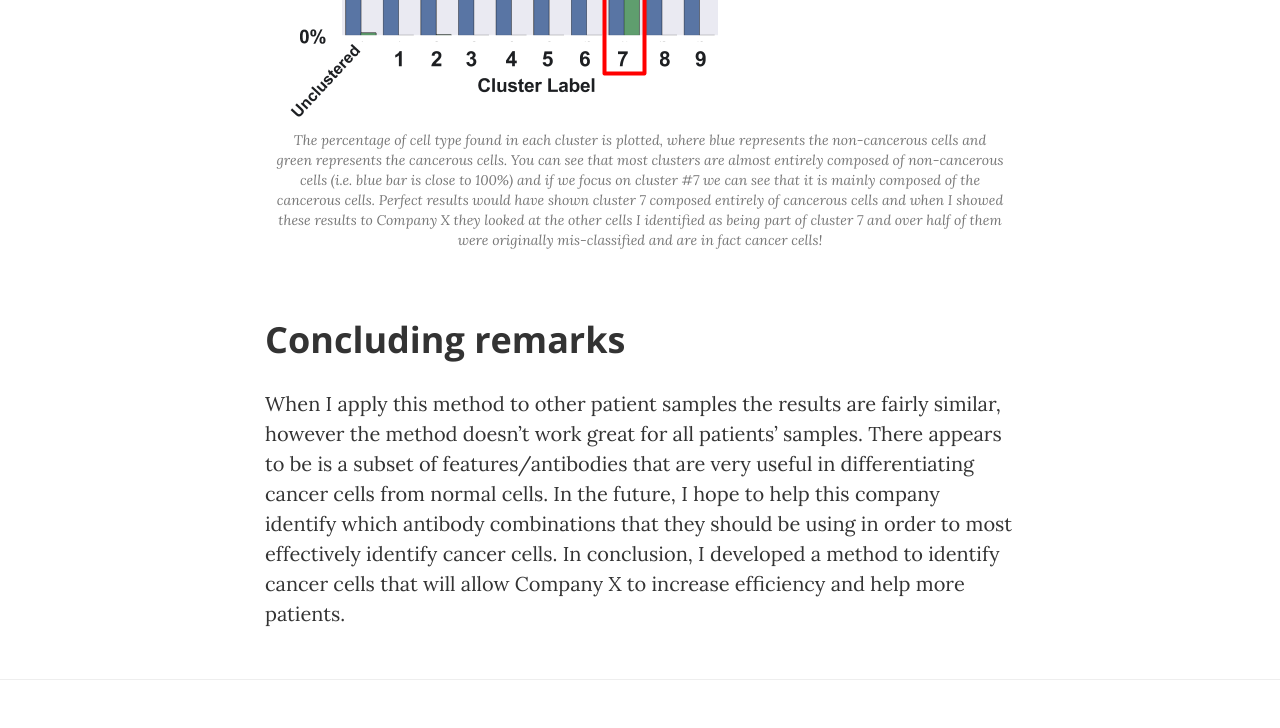
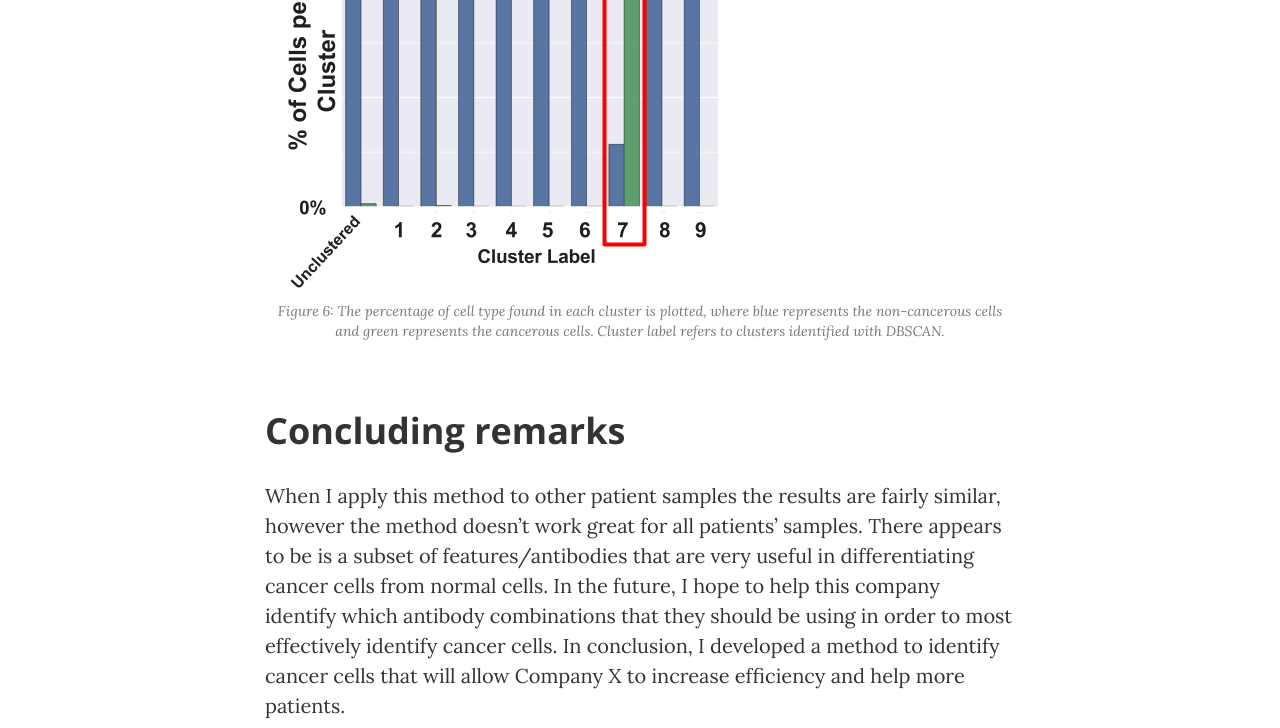
Before and after one commit to jmswenson/jmswenson.github.io, a website: page insight_project.html in a window 1280 px wide. Shown: the part 7840-8568 px from the top of the page. Drawn offline with nearby package versions, Linux system fonts and the light colour scheme.

Commit message:
Test with figures2

```diff
--- a/insight_project.html
+++ b/insight_project.html
@@ -120,7 +120,7 @@
                     </a>
                     <span class="caption text-muted">Figure 2: Left panel: All combinations of pair-wise scatterplots. Right panel: An enlargement of selected features.</span>
 
-					<br>
+					<br><br><br>
 
                     <a href="">
                         <img class="img-responsive" src="img/Figure3.png" alt="">
@@ -140,20 +140,20 @@
                     </a>
                     <span class="caption text-muted">Figure 4: t-distributed Stochastic Neighbor Embedding (t-SNE) was used to reduce the dimensionality of the data.</span>
 
-					<br>
+					<br><br><br>
 
                     <a href="">
                         <img class="img-responsive" src="img/Figure5.png" alt="">
                     </a>
                     <span class="caption text-muted">Figure 5: Density-Based Spatial Clustering of Applications with Noise (DBSCAN) was used to automatically identify clusters. I've circled in red the cluster that contains most of the cancer cells.</span>
 
-					<br>
+					<br><br><br>
 
 
                     <a href="">
                         <img class="img-responsive" src="img/Figure6.png" alt="">
                     </a>
-                    <span class="caption text-muted">The percentage of cell type found in each cluster is plotted, where blue represents the non-cancerous cells and green represents the cancerous cells. You can see that most clusters are almost entirely composed of non-cancerous cells (i.e. blue bar is close to 100%) and if we focus on cluster #7 we can see that it is mainly composed of the cancerous cells. Perfect results would have shown cluster 7 composed entirely of cancerous cells and when I showed these results to Company X they looked at the other cells I identified as being part of cluster 7 and over half of them were originally mis-classified and are in fact cancer cells!</span>
+                    <span class="caption text-muted">Figure 6: The percentage of cell type found in each cluster is plotted, where blue represents the non-cancerous cells and green represents the cancerous cells. Cluster label refers to clusters identified with DBSCAN.</span>
 
 
 
```
